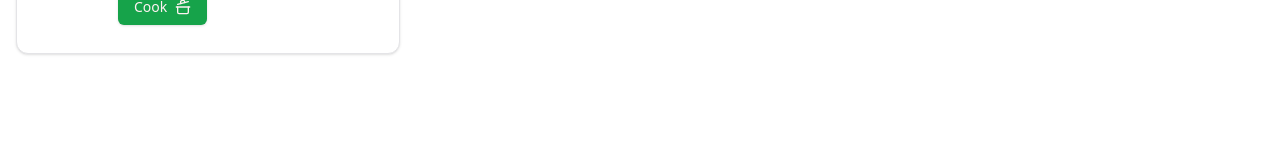
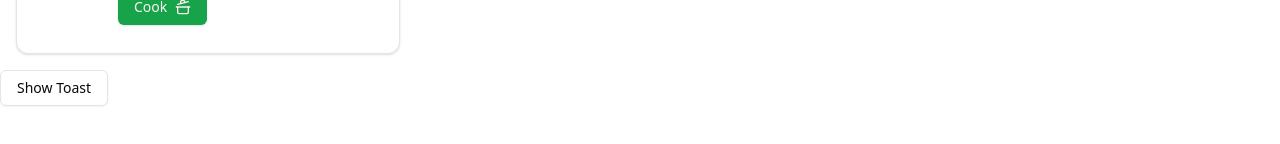
Before and after one commit to itsOmSarraf/Dishcovery-mern, a React (Vite) app in the folder frontend/: page /upload in a window 1280 px wide. Shown: the part 332-476 px from the top of the page. Built offline with nearby package versions, Linux system fonts and the light colour scheme.

Commit message:
added toaster

```diff
--- a/frontend/src/App.jsx
+++ b/frontend/src/App.jsx
@@ -4,6 +4,7 @@ import React from 'react';
 import { BrowserRouter as Router } from 'react-router-dom';
 import AppRoutes from './Routes';
 import { ThemeProvider } from '@/components/theme-provider';
+import { Toaster } from '@/components/ui/toaster';
 
 function App() {
 	return (
@@ -13,6 +14,7 @@ function App() {
 			<Router>
 				<AppRoutes />
 			</Router>
+			<Toaster />
 		</ThemeProvider>
 	);
 }
--- a/frontend/src/pages/UploadView.jsx
+++ b/frontend/src/pages/UploadView.jsx
@@ -21,8 +21,9 @@ import {
 	FormLabel
 } from '@/components/ui/form';
 import { useForm } from 'react-hook-form';
-import { toast } from '@/components/ui/use-toast';
 import { useState } from 'react';
+import { useToast } from '@/components/ui/use-toast';
+
 export default function UploadView() {
 	const form = useForm({
 		defaultValues: {
@@ -51,6 +52,7 @@ export default function UploadView() {
 			)
 		});
 	}
+	const { toast } = useToast();
 	return (
 		<>
 			<Navbar />
@@ -203,6 +205,15 @@ export default function UploadView() {
 					</div>
 				)}
 			</div>
+			<Button
+				variant='outline'
+				onClick={() => {
+					toast({
+						description: 'Getting the response soon 🍽️ '
+					});
+				}}>
+				Show Toast
+			</Button>
 		</>
 	);
 }
```
